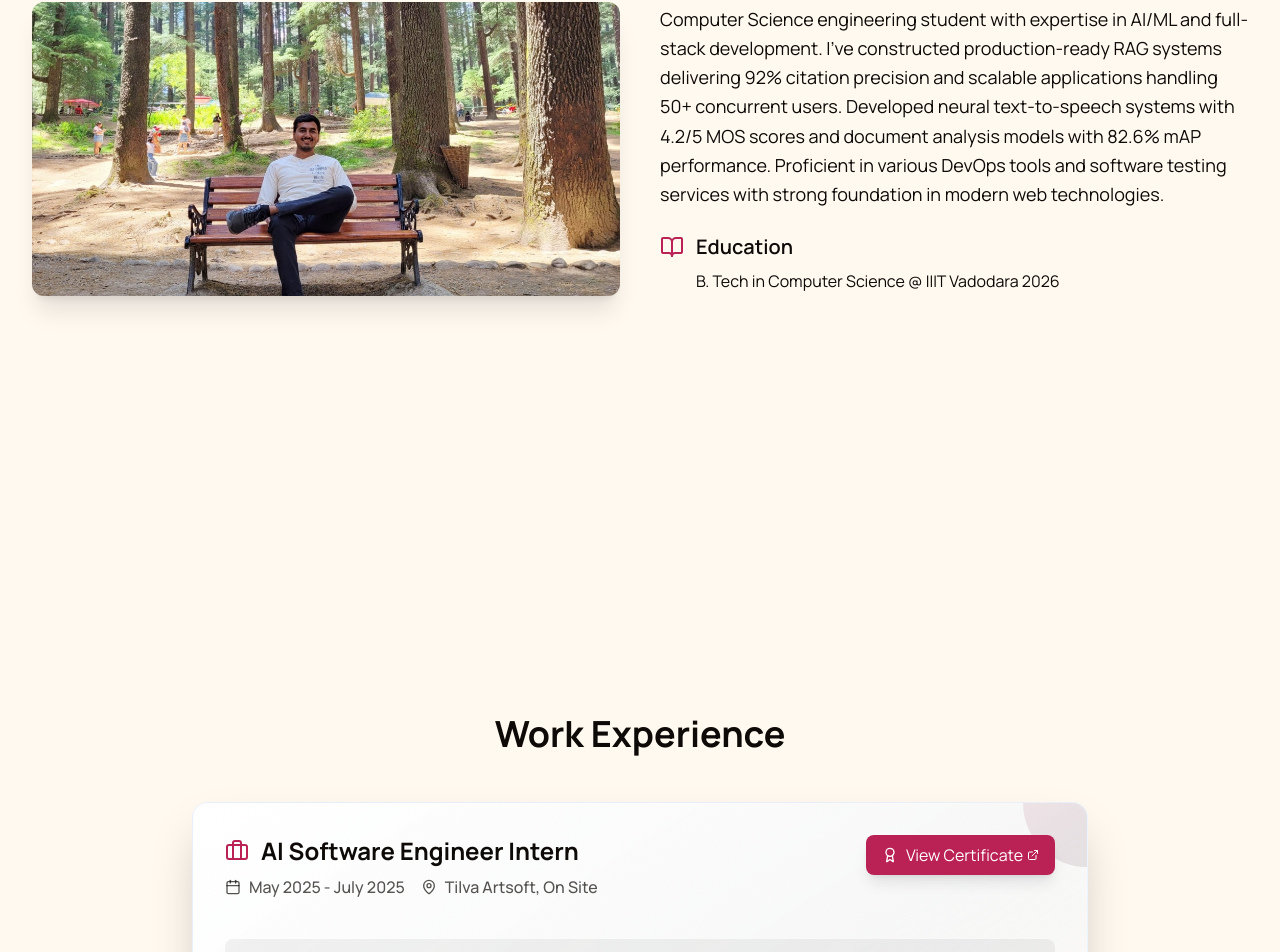
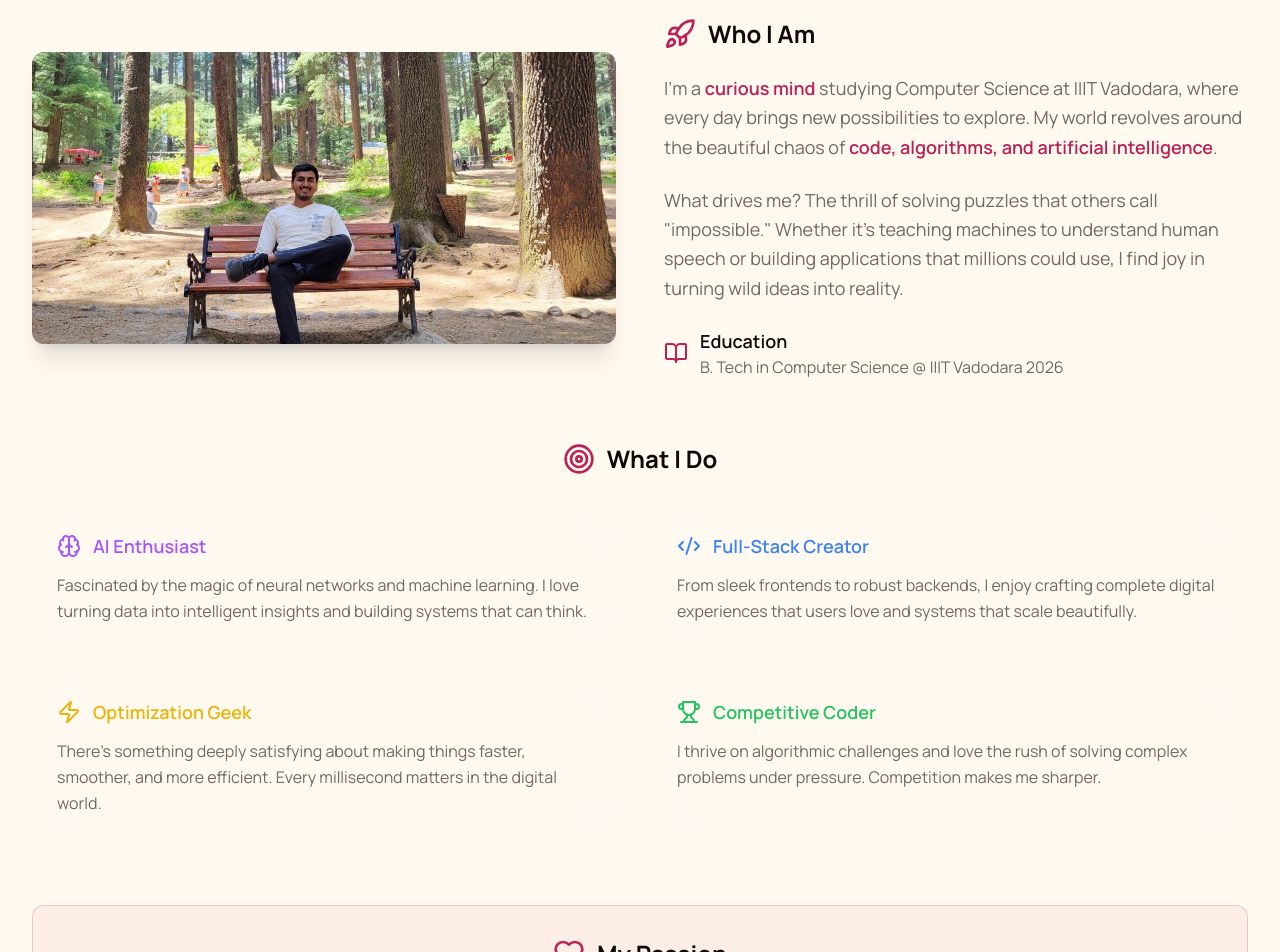
Before and after one commit to Shreyas707Makwana/Portfolio_website_Shreyas, a React (Vite) app: page / in a window 1280 px wide. Shown: the part 966-1918 px from the top of the page. Built offline with nearby package versions, Linux system fonts and the light colour scheme.

Commit message:
updated about me sectionn

```diff
--- a/src/components/AboutSection.tsx
+++ b/src/components/AboutSection.tsx
@@ -1,6 +1,6 @@
 import { forwardRef } from "react";
 import { motion } from "framer-motion";
-import { BookOpen } from "lucide-react";
+import { BookOpen, Code2, Zap, Trophy, Target, Rocket, Brain, Heart } from "lucide-react";
 import useIntersectionObserver from "../hooks/useIntersectionObserver";
 import profileImage from "../assets/profile-image.jpg";
 
@@ -19,18 +19,45 @@ const AboutSection = forwardRef<HTMLElement>((props, ref) => {
   };
 
 
+  const highlights = [
+    {
+      icon: <Brain className="h-6 w-6" />,
+      title: "AI Enthusiast",
+      description: "Fascinated by the magic of neural networks and machine learning. I love turning data into intelligent insights and building systems that can think.",
+      color: "text-purple-500"
+    },
+    {
+      icon: <Code2 className="h-6 w-6" />,
+      title: "Full-Stack Creator",
+      description: "From sleek frontends to robust backends, I enjoy crafting complete digital experiences that users love and systems that scale beautifully.",
+      color: "text-blue-500"
+    },
+    {
+      icon: <Zap className="h-6 w-6" />,
+      title: "Optimization Geek",
+      description: "There's something deeply satisfying about making things faster, smoother, and more efficient. Every millisecond matters in the digital world.",
+      color: "text-yellow-500"
+    },
+    {
+      icon: <Trophy className="h-6 w-6" />,
+      title: "Competitive Coder",
+      description: "I thrive on algorithmic challenges and love the rush of solving complex problems under pressure. Competition makes me sharper.",
+      color: "text-green-500"
+    }
+  ];
+
   const container = {
     hidden: { opacity: 0 },
     show: {
       opacity: 1,
       transition: {
-        staggerChildren: 0.1,
+        staggerChildren: 0.15,
       },
     },
   };
 
   const item = {
-    hidden: { opacity: 0, y: 20 },
+    hidden: { opacity: 0, y: 30 },
     show: { opacity: 1, y: 0, transition: { duration: 0.6 } },
   };
 
@@ -38,7 +65,7 @@ const AboutSection = forwardRef<HTMLElement>((props, ref) => {
     <section id="about" ref={mergedRef} className="section py-20 relative">
       <div className="container mx-auto px-4">
         <motion.h2
-          className="text-3xl md:text-4xl font-bold mb-12 text-center"
+          className="text-3xl md:text-4xl font-bold mb-16 text-center"
           initial={{ opacity: 0, y: 20 }}
           animate={isVisible ? { opacity: 1, y: 0 } : { opacity: 0, y: 20 }}
           transition={{ duration: 0.6 }}
@@ -46,12 +73,13 @@ const AboutSection = forwardRef<HTMLElement>((props, ref) => {
           About Me
         </motion.h2>
 
-        <div className="grid grid-cols-1 md:grid-cols-2 gap-10 items-center">
+        {/* Hero Section */}
+        <div className="grid grid-cols-1 lg:grid-cols-2 gap-12 items-center mb-16">
           <motion.div
-            initial={{ opacity: 0, y: 30 }}
-            whileInView={{ opacity: 1, y: 0 }}
+            initial={{ opacity: 0, x: -50 }}
+            whileInView={{ opacity: 1, x: 0 }}
             viewport={{ once: false }}
-            transition={{ duration: 0.6, delay: 0.2 }}
+            transition={{ duration: 0.8 }}
           >
             <div className="aspect-[2/1] overflow-hidden rounded-xl shadow-xl bg-primary/5 flex items-center justify-center">
               <img
@@ -62,33 +90,91 @@ const AboutSection = forwardRef<HTMLElement>((props, ref) => {
             </div>
           </motion.div>
 
-          <div className="space-y-6">
-            <motion.div
-              initial={{ opacity: 0, y: 30 }}
-              whileInView={{ opacity: 1, y: 0 }}
-              viewport={{ once: false }}
-              transition={{ duration: 0.6, delay: 0.3 }}
-            >
-              <p className="text-lg leading-relaxed">
-                Computer Science engineering student with expertise in AI/ML and full-stack development. I've constructed production-ready RAG systems delivering 92% citation precision and scalable applications handling 50+ concurrent users. Developed neural text-to-speech systems with 4.2/5 MOS scores and document analysis models with 82.6% mAP performance. Proficient in various DevOps tools and software testing services with strong foundation in modern web technologies.
-              </p>
-            </motion.div>
+          <motion.div
+            initial={{ opacity: 0, x: 50 }}
+            whileInView={{ opacity: 1, x: 0 }}
+            viewport={{ once: false }}
+            transition={{ duration: 0.8, delay: 0.2 }}
+            className="space-y-6"
+          >
+            <div className="flex items-center space-x-3 mb-4">
+              <Rocket className="h-8 w-8 text-accent" />
+              <h3 className="text-2xl font-bold">Who I Am</h3>
+            </div>
+            <p className="text-lg leading-relaxed text-muted-foreground">
+              I'm a <span className="text-accent font-semibold">curious mind</span> studying Computer Science at IIIT Vadodara,
+              where every day brings new possibilities to explore. My world revolves around the beautiful chaos of
+              <span className="text-accent font-semibold"> code, algorithms, and artificial intelligence</span>.
+            </p>
+            <p className="text-lg leading-relaxed text-muted-foreground">
+              What drives me? The thrill of solving puzzles that others call "impossible." Whether it's teaching machines to understand human speech
+              or building applications that millions could use, I find joy in turning wild ideas into reality.
+            </p>
 
-            <motion.div
-              initial={{ opacity: 0, y: 30 }}
-              whileInView={{ opacity: 1, y: 0 }}
-              viewport={{ once: false }}
-              transition={{ duration: 0.6, delay: 0.4 }}
-            >
-              <div className="flex items-center space-x-3 mb-2">
-                <BookOpen className="h-6 w-6 text-accent" />
-                <h3 className="text-xl font-semibold">Education</h3>
+            <div className="flex items-center space-x-3 mt-6">
+              <BookOpen className="h-6 w-6 text-accent" />
+              <div>
+                <h4 className="text-lg font-semibold">Education</h4>
+                <p className="text-muted-foreground">B. Tech in Computer Science @ IIIT Vadodara 2026</p>
               </div>
-              <p className="ml-9">B. Tech in Computer Science @ IIIT Vadodara 2026</p>
-            </motion.div>
+            </div>
+          </motion.div>
+        </div>
 
+        {/* What I Do Section */}
+        <motion.div
+          initial={{ opacity: 0, y: 50 }}
+          whileInView={{ opacity: 1, y: 0 }}
+          viewport={{ once: false }}
+          transition={{ duration: 0.8 }}
+          className="mb-16"
+        >
+          <div className="flex items-center justify-center space-x-3 mb-8">
+            <Target className="h-8 w-8 text-accent" />
+            <h3 className="text-2xl font-bold text-center">What I Do</h3>
           </div>
-        </div>
+
+          <motion.div
+            variants={container}
+            initial="hidden"
+            whileInView="show"
+            viewport={{ once: false }}
+            className="grid grid-cols-1 md:grid-cols-2 gap-6"
+          >
+            {highlights.map((highlight, index) => (
+              <motion.div
+                key={index}
+                variants={item}
+                className="bg-white bg-opacity-5 backdrop-filter backdrop-blur-lg rounded-lg p-6 border border-white/10 hover:bg-opacity-10 transition-all duration-300"
+              >
+                <div className={`flex items-center space-x-3 mb-3 ${highlight.color}`}>
+                  {highlight.icon}
+                  <h4 className="text-lg font-semibold">{highlight.title}</h4>
+                </div>
+                <p className="text-muted-foreground leading-relaxed">{highlight.description}</p>
+              </motion.div>
+            ))}
+          </motion.div>
+        </motion.div>
+
+        {/* Passion Statement */}
+        <motion.div
+          initial={{ opacity: 0, scale: 0.95 }}
+          whileInView={{ opacity: 1, scale: 1 }}
+          viewport={{ once: false }}
+          transition={{ duration: 0.8 }}
+          className="text-center bg-accent/5 rounded-xl p-8 border border-accent/20"
+        >
+          <div className="flex items-center justify-center space-x-3 mb-4">
+            <Heart className="h-8 w-8 text-accent" />
+            <h3 className="text-2xl font-bold">My Passion</h3>
+          </div>
+          <p className="text-lg leading-relaxed max-w-3xl mx-auto">
+            I believe technology should be a <span className="text-accent font-semibold">force for good</span>—making life easier,
+            more connected, and more meaningful. Every algorithm I write, every system I build, and every problem I solve
+            is a small step toward a <span className="text-accent font-semibold">smarter, more efficient world</span>.
+          </p>
+        </motion.div>
       </div>
     </section>
   );
```
